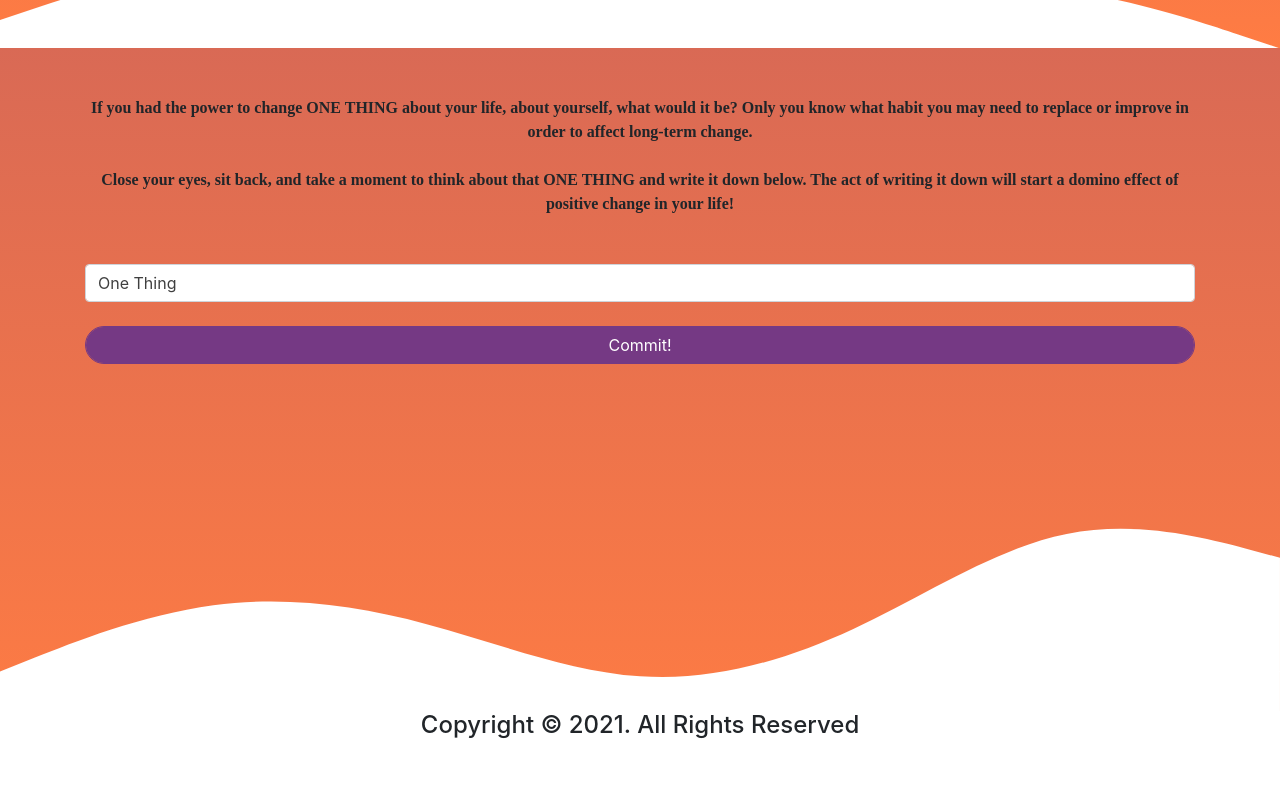
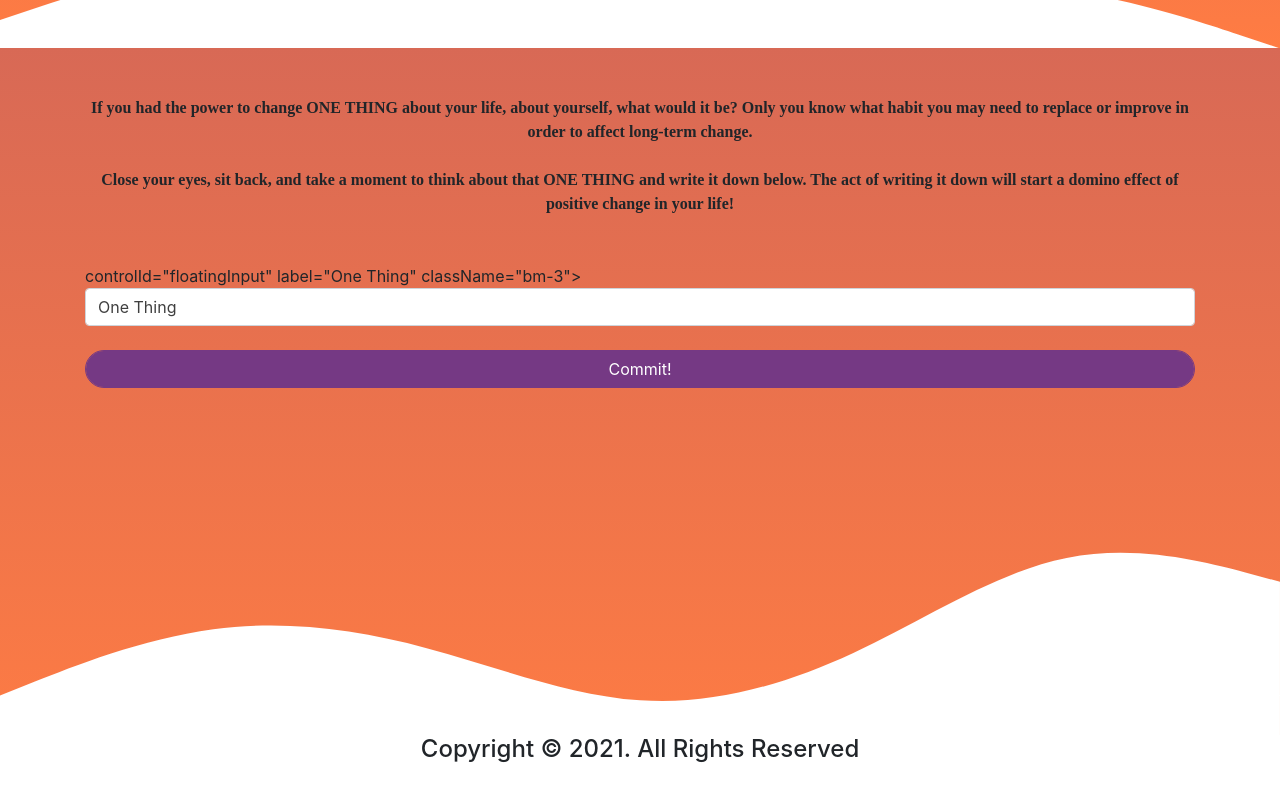
Before and after one commit to chriscyber/FiveMinuteRoutine-react, a React (Create React App) app: page / in a window 1280 px wide. Shown: the part 2266-3066 px from the top of the page. Built offline with nearby package versions, Linux system fonts and the light colour scheme.

Commit message:
baseline prior to pulling from main

```diff
--- a/src/Components/CommitForm.jsx
+++ /dev/null
@@ -1,50 +0,0 @@
-import React, { Component } from "react";
-import { Form, Button } from "react-bootstrap";
-
-//make this a child class of GoalCreationModal?
-export default class CommitForm extends Component {
-  constructor(props) {
-    super(props);
-
-    this.state = {
-      Title: "",
-    };
-
-    this.OnSubmit = this.OnSubmit.bind(this);
-    this.HandleInput = this.HandleInput.bind(this);
-  }
-
-  HandleInput(event) {
-    this.setState( {Title: event.target.value} );
-  }
-
-  OnSubmit(event) {
-    this.props.addGoal(this.state.Title);
-    console.log("Commit entry = " + this.state.value)
-    event.preventDefault();
-  }
-
-  render() {
-    return (
-        <Form className="mt-5">
-          <Form.Group>
-              <Form.Control
-                type="text"
-                name="OneThingInput"
-                placeholder="One Thing"
-                id="goalTitle"
-                value={this.state.value}
-                onChange={this.HandleInput}/>
-              <Button
-                type="submit"
-                value="submit"
-                variant="btn btn-primary form-control rounded-pill mt-4"
-                onClick={this.onSubmit}
-                >Commit!
-              </Button>
-              {/* This button to fill out first goal, and link to Demo Page - possible? <Nav.Link href="/Demo"></Nav.Link> */}
-          </Form.Group>
-        </Form>
-    );
-  }
-}
--- a/src/HomePage.jsx
+++ b/src/HomePage.jsx
@@ -1,7 +1,6 @@
 import React, { Component } from "react";
-import { Container } from "react-bootstrap";
+import { Container, Form, Button, FloatingLabel } from "react-bootstrap";
 import ImagesHome from "./Components/HomeImages";
-import CommitForm from "./Components/CommitForm";
 
 
 export default class HomePage extends Component {
@@ -24,7 +23,25 @@ export default class HomePage extends Component {
               {"Close your eyes, sit back, and take a moment to think about that ONE THING and write it down below. The act of writing it down will start a domino effect of positive change in your life!"}
               </p>
           </div>
-          <CommitForm />
+          {/* floating label doesn't work */}
+          <Form className="mt-5">
+            <Form.Group>
+                    controlId="floatingInput"
+                    label="One Thing"
+                    className="bm-3">
+                  <Form.Control
+                    type="text"
+                    placeholder="One Thing"
+                  />
+                <Button
+                  type="submit"
+                  value="submit"
+                  variant="btn btn-primary form-control rounded-pill mt-4"
+
+                  >Commit!
+                </Button>
+            </Form.Group>
+          </Form>
         </Container>
 
         <footer className="one-thing-section">
```
